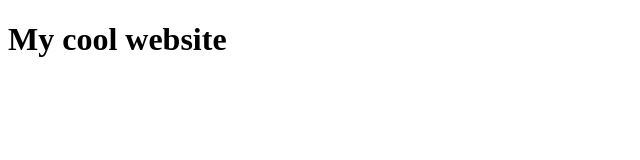
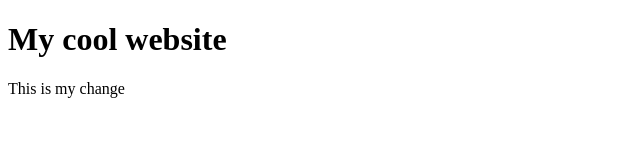
Before and after one commit to OLShechuk/Repo, a plain HTML site: page index.html in a window 1280 px wide. Shown: the whole page, without its empty margins (0-640 px from the left). Drawn offline with Linux system fonts and the light colour scheme.

Commit message:
added the div tag with some text

```diff
--- a/index.html
+++ b/index.html
@@ -8,5 +8,6 @@
 </head>
 <body>
     <H1>My cool website</H1>
+    <div>This is my change</div>
 </body>
 </html>
```
